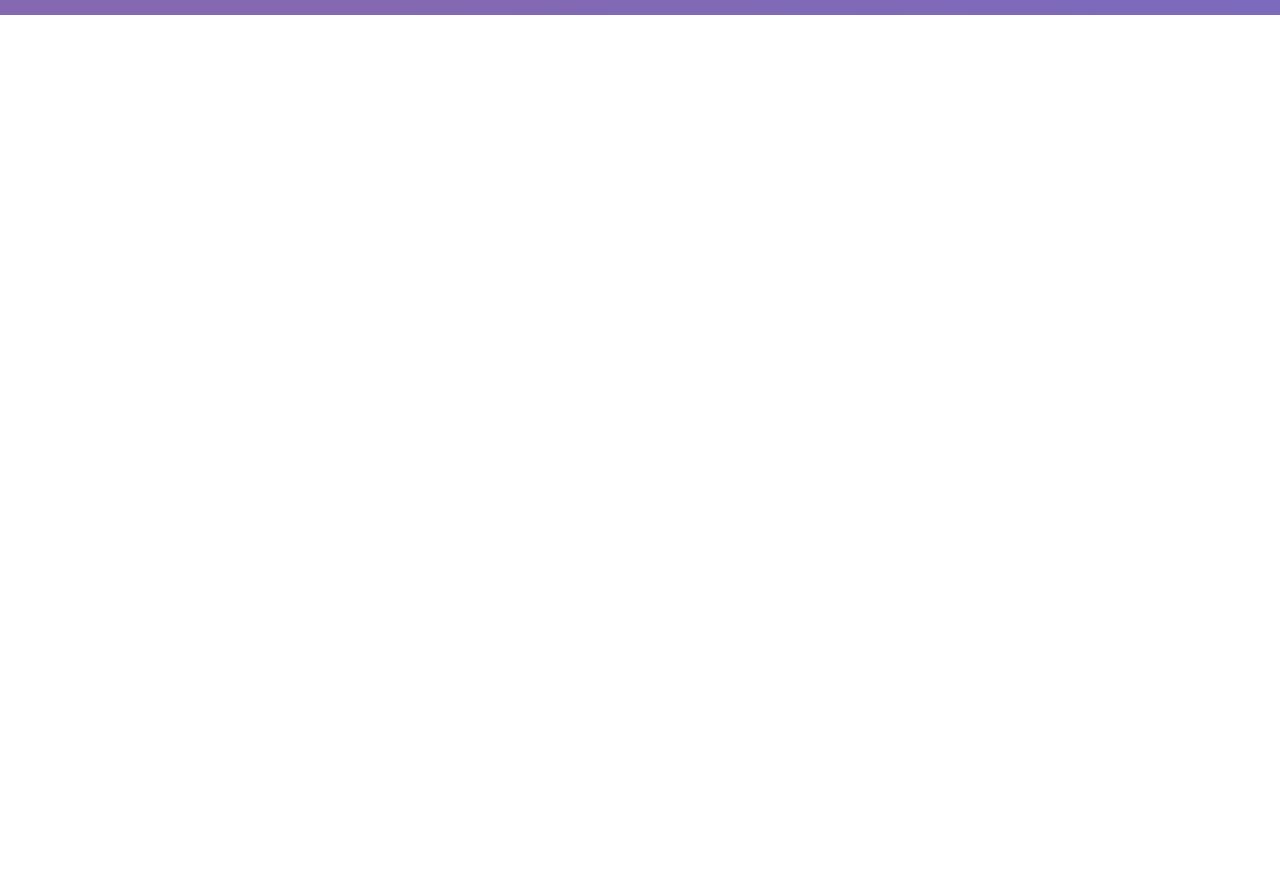
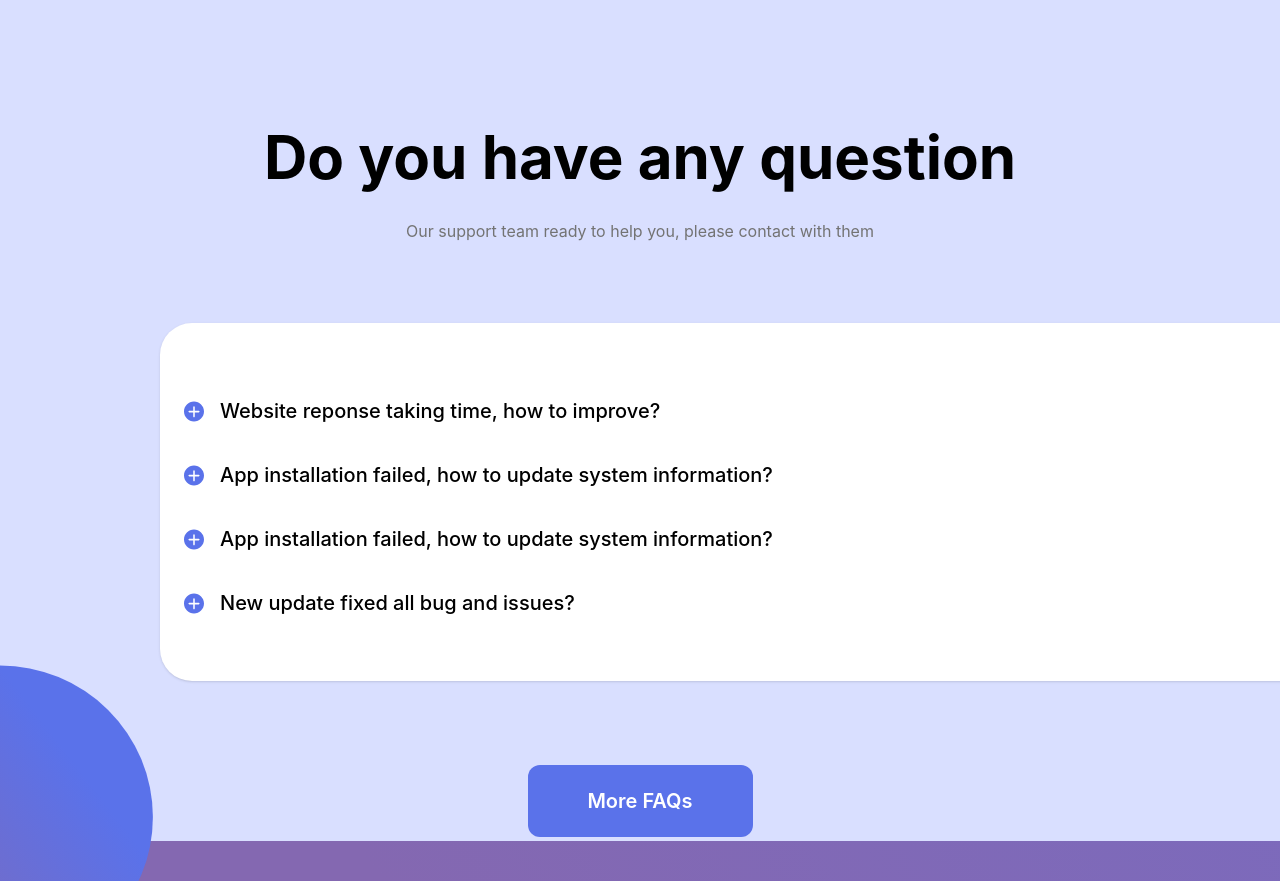
Before and after one commit to zakaria-rezk/SaaS-Delivery-Management-Software, a Vue app: page / in a window 1280 px wide. Shown: the part 7820-8701 px from the top of the page. Before the commit the page ends 7835 px from the top, so only its background shows below. Built offline with nearby package versions, Linux system fonts and the light colour scheme.

Commit message:
checkout :: Fags section

```diff
--- a/src/components/sections/LoginSectionComponent.vue
+++ b/src/components/sections/LoginSectionComponent.vue
@@ -1,6 +1,6 @@
 <template>
   <section
-    class="lgoin bg-purple-light pt-24 xl:px-40 lg:px-20 md:px-12 px-4 my-10 relative"
+    class="lgoin bg-purple-light pt-36 xl:px-40 lg:px-20 md:px-12 px-4  relative"
   >
     <div
       class="bg-gradient-custom overflow-hidden md:pl-24  h-[461px] dark:bg-gradient-custom-dark relative z-10 rounded-[32px] shadow shadow-b-2xl py-4 flex"
--- a/src/components/sections/PricingSectionComponent.vue
+++ b/src/components/sections/PricingSectionComponent.vue
@@ -56,5 +56,5 @@ const PremiumPlanItems = [
   "EaCommerce builder",
 ];
 import PricingCardComponent from "@/components/common/PricingCardComponent.vue";
-import SemiCircleComponet from "@/components/UI/Illustrations/SemiCircleComponet.vue";
+import SemiCircleComponet from "@/components/UI/Illustrations/SemiCircleComponent.vue";
 </script>
--- /dev/null
+++ b/src/components/sections/QuestionsSectionComponent.vue
@@ -0,0 +1,103 @@
+<template>
+  <section
+    class="pt-36 bg-purple-light xl:px-40 lg:px-20 md:px-12 px-4 text-center relative"
+  >
+    <h1 class="font-bold lg:text-6xl text-3xl px-4">
+      Do you have any question
+    </h1>
+    <p class="text-neutral-500 py-8 px-4 dark:text-white">
+      Our support team ready to help you, please contact with them
+    </p>
+    <BaseCardComponent class="md:w-[1200px] mx-auto text-start my-12">
+      <div
+        class="mt-12 w-full space-y-4 flex flex-col items-start justify-start"
+      >
+        <div
+          v-for="(faq, index) in fags"
+          :key="index"
+          class="bg-white rounded-lg overflow-hidden transition-all duration-300"
+          :class="{ 'bg-opacity-90': faq.isOpen }"
+        >
+          <div class="question flex gap-4">
+            <button @click="toggleFAQ(index)">
+              <openIcon v-if="faq.isOpen" />
+              <closeIcon v-else />
+            </button>
+            <h1 class="text-xl font-medium leading-[2rem] my-2">
+              {{ faq.question }}
+            </h1>
+          </div>
+          <transition name="faq">
+            <div v-show="faq.isOpen" class="px-6 pb-6">
+              <p class="text-gray-600 leading-8">{{ faq.answer }}</p>
+            </div>
+          </transition>
+        </div>
+      </div>
+    </BaseCardComponent>
+    <div class="flex justify-center items-center mt-20 mb-10">
+      <BaseButtonComponent
+        variant="primary"
+        label="More FAQs"
+        size="2x-large"
+      />
+    </div>
+    <SemiCircleComponent
+      class="absolute left-0 -bottom-32 transform  z-0"
+    />
+  </section>
+</template>
+<script lang="ts" setup>
+import { ref } from "vue";
+import openIcon from "@/assets/svg/open.svg";
+import closeIcon from "@/assets/svg/close.svg";
+import BaseButtonComponent from "@/components/UI/BaseButtonComponent.vue";
+import BaseCardComponent from "@/components/UI/BaseCardComponent.vue";
+import SemiCircleComponent from "@/components/UI/Illustrations/SemiCircleComponent.vue";
+const fags = ref([
+  {
+    isOpen: false,
+    question: "Website reponse taking time, how to improve?",
+    answer:
+      "Get your blood tests delivered at the home collect a sample from management news. Get your blood tests delivered at the home collect a sample from management news. Get your blood tests delivered at the home collect a sample from management news. Get your blood tests delivered at the home.",
+  },
+  {
+    isOpen: false,
+    question: "App installation failed, how to update system information?",
+    answer:
+      "Get your blood tests delivered at the home collect a sample from management news. Get your blood tests delivered at the home collect a sample from management news. Get your blood tests delivered at the home collect a sample from management news. Get your blood tests delivered at the home.",
+  },
+  {
+    isOpen: false,
+    question: "App installation failed, how to update system information?",
+    answer:
+      "Get your blood tests delivered at the home collect a sample from management news. Get your blood tests delivered at the home collect a sample from management news. Get your blood tests delivered at the home collect a sample from management news. Get your blood tests delivered at the home.",
+  },
+  {
+    isOpen: false,
+    question: "New update fixed all bug and issues?",
+    answer:
+      "Get your blood tests delivered at the home collect a sample from management news. Get your blood tests delivered at the home collect a sample from management news. Get your blood tests delivered at the home collect a sample from management news. Get your blood tests delivered at the home.",
+  },
+]);
+const toggleFAQ = (index: number): void => {
+  fags.value[index].isOpen = !fags.value[index].isOpen;
+};
+</script>
+<style scoped>
+.faq-enter-active,
+.faq-leave-active {
+  transition: all 0.3s;
+}
+.faq-enter-from,
+.faq-leave-to {
+  max-height: 0;
+  opacity: 0;
+}
+
+.faq-enter-to,
+.faq-leave-from {
+  max-height: 500px;
+  opacity: 1;
+}
+</style>
--- a/src/components/sections/SuccessStoriesSectionComponent.vue
+++ b/src/components/sections/SuccessStoriesSectionComponent.vue
@@ -4,7 +4,7 @@
     @mouseenter="pauseAutoSwitch"
     @mouseleave="resumeAutoSwitch"
   >
-    <SemiCircleComponet
+    <SemiCircleComponent
       class="absolute right-0 -top-32 transform rotate-180 z-0"
     />
 
@@ -61,13 +61,13 @@
 import { ref, computed, onMounted, onUnmounted } from "vue";
 import UserProfileComponent from "@/components/UI/User/UserProfileComponent.vue";
 import UserOpnionComponent from "../UI/User/UserOpnionComponent.vue";
-import SemiCircleComponet from "@/components/UI/Illustrations/SemiCircleComponet.vue";
+import SemiCircleComponent from "@/components/UI/Illustrations/SemiCircleComponent.vue";
 import Aven from "@/assets/Images/partners/Aven.png";
 import Ideaa from "@/assets/Images/partners/Ideaa.png";
 import Treva from "@/assets/Images/partners/Treva.png";
 import Velocity from "@/assets/Images/partners/Velocity 9.png";
 import live from "@/assets/Images/partners/Liva.png";
-import { comment } from "postcss";
+
 const Imgs = [Aven, Ideaa, Velocity, live, Treva];
 
 interface Story {
--- a/src/data/Services.ts
+++ b/src/data/Services.ts
@@ -67,3 +67,34 @@ export const features: Feature[] = [
       "Quis autem vel eum iure reprehenderit qui in ea voluptate velit esse quam",
   },
 ];
+interface Fag {
+  question: string;
+  answer: string;
+  isOpen: boolean;
+}
+export const Fags: Fag[] = [
+  {
+    isOpen: false,
+    question: "Website reponse taking time, how to improve?",
+    answer:
+      "Get your blood tests delivered at the home collect a sample from management news. Get your blood tests delivered at the home collect a sample from management news. Get your blood tests delivered at the home collect a sample from management news. Get your blood tests delivered at the home.",
+  },
+  {
+    isOpen: false,
+    question: "App installation failed, how to update system information?",
+    answer:
+      "Get your blood tests delivered at the home collect a sample from management news. Get your blood tests delivered at the home collect a sample from management news. Get your blood tests delivered at the home collect a sample from management news. Get your blood tests delivered at the home.",
+  },
+  {
+    isOpen: false,
+    question: "App installation failed, how to update system information?",
+    answer:
+      "Get your blood tests delivered at the home collect a sample from management news. Get your blood tests delivered at the home collect a sample from management news. Get your blood tests delivered at the home collect a sample from management news. Get your blood tests delivered at the home.",
+  },
+  {
+    isOpen: false,
+    question: "New update fixed all bug and issues?",
+    answer:
+      "Get your blood tests delivered at the home collect a sample from management news. Get your blood tests delivered at the home collect a sample from management news. Get your blood tests delivered at the home collect a sample from management news. Get your blood tests delivered at the home.",
+  },
+];
--- a/src/views/HomePageView.vue
+++ b/src/views/HomePageView.vue
@@ -1,6 +1,6 @@
 <template>
   <HeroSectionComponent /><PartnersSectionComponent /><ServicesSectionComponent /><PricingSectionComponent />
-  <FeaturesSectionComponent /><SuccessStoriesSectionComponent /><LoginSectionComponent />
+  <FeaturesSectionComponent /><SuccessStoriesSectionComponent /><LoginSectionComponent /><QuestionsSectionComponent />
 </template>
 <script lang="ts" setup>
 import HeroSectionComponent from "@/components/sections/HeroSectionComponent.vue";
@@ -10,4 +10,5 @@ import FeaturesSectionComponent from "@/components/sections/FeaturesSectionCompo
 import PricingSectionComponent from "@/components/sections/PricingSectionComponent.vue";
 import SuccessStoriesSectionComponent from "@/components/sections/SuccessStoriesSectionComponent.vue";
 import LoginSectionComponent from "@/components/sections/LoginSectionComponent.vue";
+import QuestionsSectionComponent from "@/components/sections/QuestionsSectionComponent.vue";
 </script>
```
Also changed, not shown: src/assets/svg/close.svg (added), src/assets/svg/open.svg (added), src/components/UI/Illustrations/SemiCircleComponent.vue (renamed from src/components/UI/Illustrations/SemiCircleComponet.vue).
